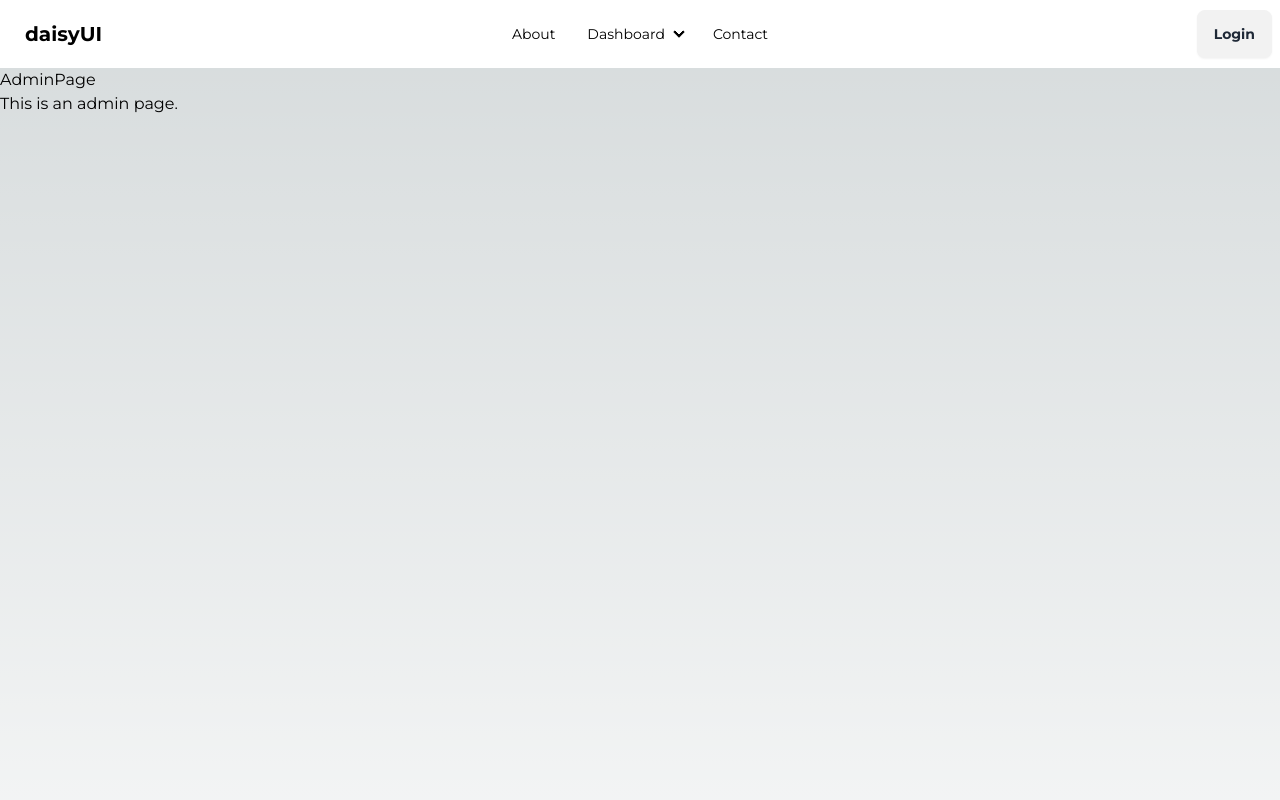
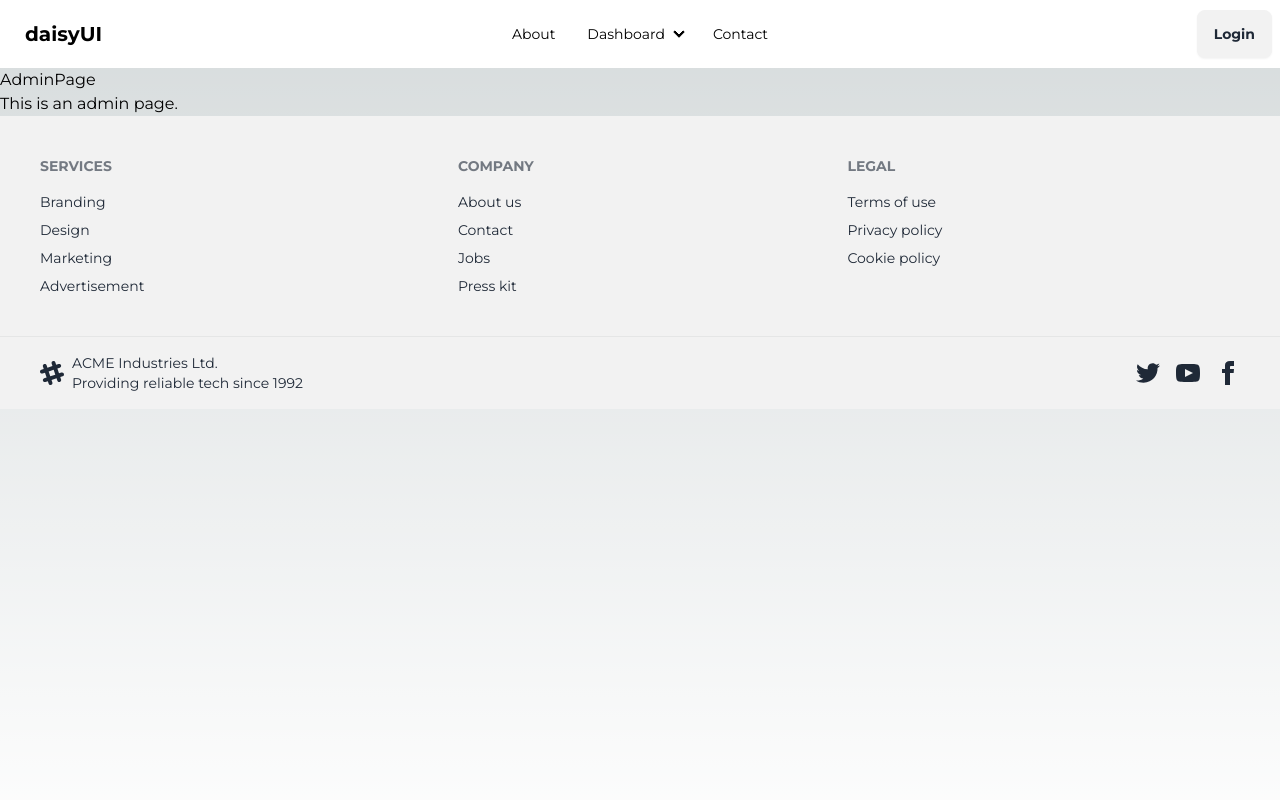
Before and after one commit to mehrabhossain1/23_next-js, a Next.js app: page /dashboard/admin in a window 1280 px wide. Shown: the top 800 px of the page. Built offline with nearby package versions, Linux system fonts and the light colour scheme.

Commit message:
23 complete

```diff
--- a/src/app/(withlayout)/layout.js
+++ b/src/app/(withlayout)/layout.js
@@ -4,7 +4,7 @@ import React from "react";
 const DashboardLayout = ({ children }) => {
   return (
     <div>
-      <div className="min-h-screen">{children}</div>
+      {children}
       <Footer />
     </div>
   );
--- a/src/components/shared/Navbar.jsx
+++ b/src/components/shared/Navbar.jsx
@@ -63,6 +63,9 @@ const Navbar = () => {
                   <Link href={"/dashboard/admin"}>Admin Dashboard</Link>
                 </li>
                 <li>
+                  <Link href={"/bashboard/atmin"}>Atmin Bashboard</Link>
+                </li>
+                <li>
                   <Link href={"/dashboard/user"}>User Dashboard</Link>
                 </li>
               </ul>
```
